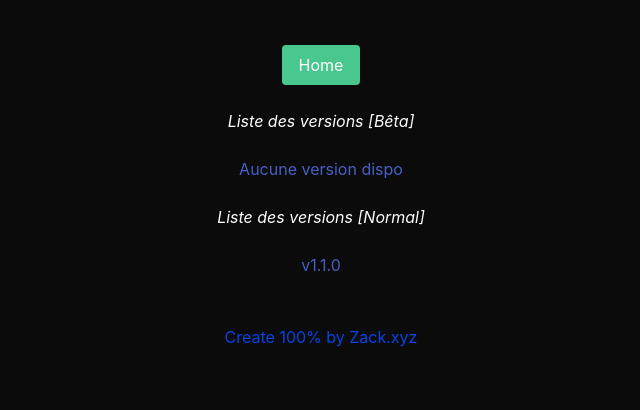
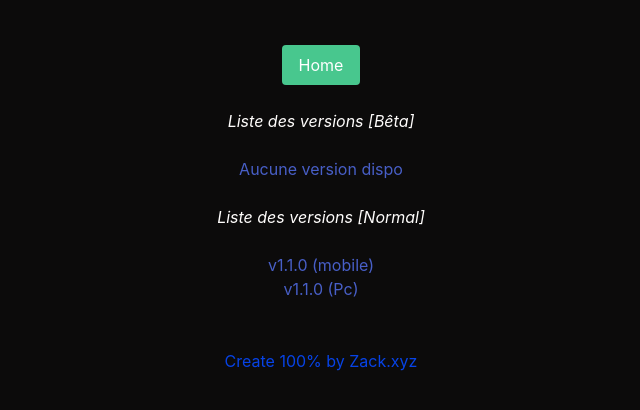
Before and after one commit to ArizakiDev/ElecMusic, a plain HTML site: page pages/download.html in a window 1280 px wide. Shown: the part 116-526 px from the top of the page, without its empty margins (319-959 px from the left). Drawn offline with nearby package versions, Linux system fonts and the light colour scheme.

Commit message:
Update download.html

```diff
--- a/pages/download.html
+++ b/pages/download.html
@@ -36,8 +36,9 @@
 
 <em>Liste des versions [Normal]</em> <br>
 <br>
-
-<a href="../programme/ElecMusic_installer.exe" download>v1.1.0</a>
+<a href="../programme/ElecMusic.apk" download>v1.1.0 (mobile)</a>
+<br>
+<a href="../programme/ElecMusic_installer.exe" download>v1.1.0 (Pc)</a>
 
 </center>
 <br>
```
